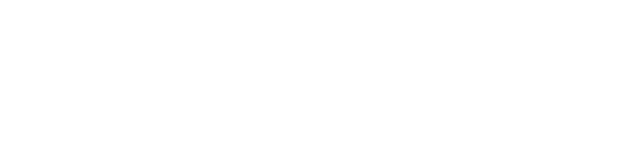
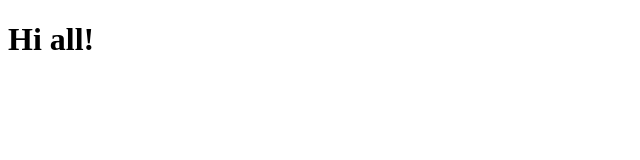
Before and after one commit to AlinaNatali/project_test, a plain HTML site: page index.html in a window 1280 px wide. Shown: the whole page, without its empty margins (0-640 px from the left). Drawn offline with Linux system fonts and the light colour scheme.

Commit message:
Second commit

```diff
--- a/index.html
+++ b/index.html
@@ -9,6 +9,7 @@
 </head>
 
 <body>
+    <h1>Hi all!</h1>
 
 </body>
 
```
